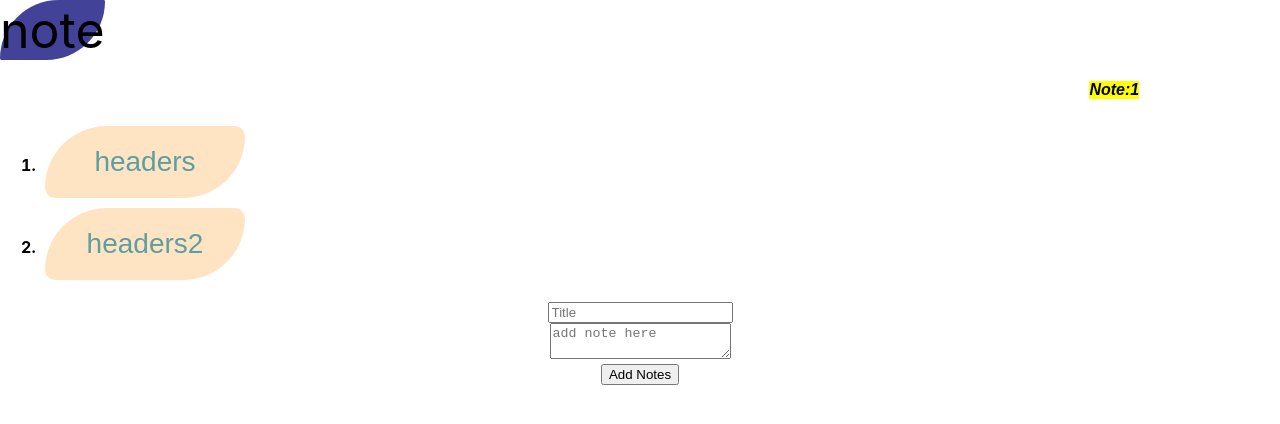
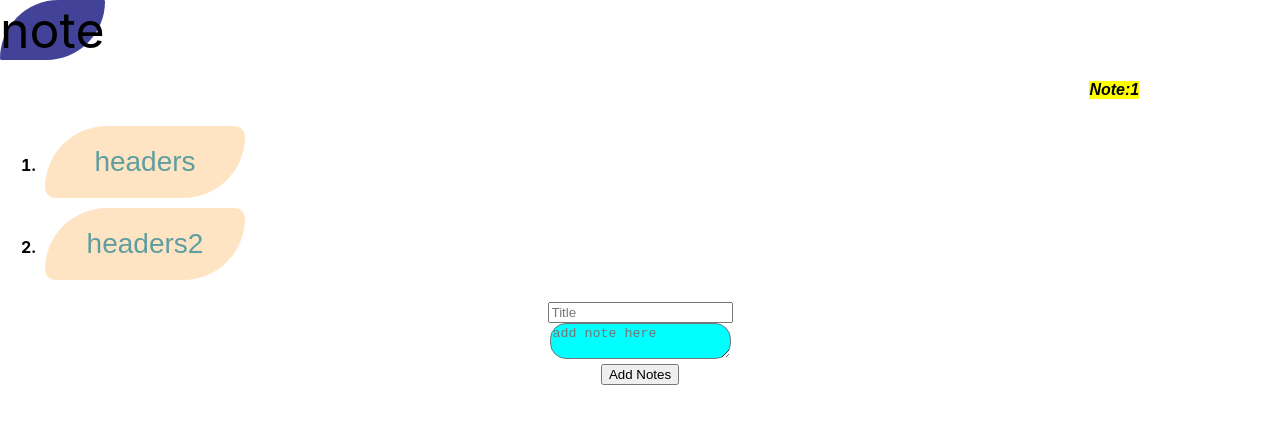
Before and after one commit to pjsherpa/note, a React (Create React App) app: page / in a window 1280 px wide. Shown: the top 424 px of the page. Built offline with nearby package versions, Linux system fonts and the light colour scheme.

Commit message:
textarea styling

```diff
--- a/src/component/NoteInputStyle.css
+++ b/src/component/NoteInputStyle.css
@@ -51,9 +51,9 @@ transition: 0.5;
   font-weight: bold;
   display: grid;
   justify-content: end;
- border-color: black;
+  border-color: black;
 
- padding-right: 11%;
+  padding-right: 11%;
   border-radius: 15px 20px 11px;
 }
 
@@ -65,6 +65,8 @@ li{
  font-weight: bolder;
 }
 
-.text{
+textarea{
   background-color: aqua;
+  border-radius: 16px;
+
 }
```
